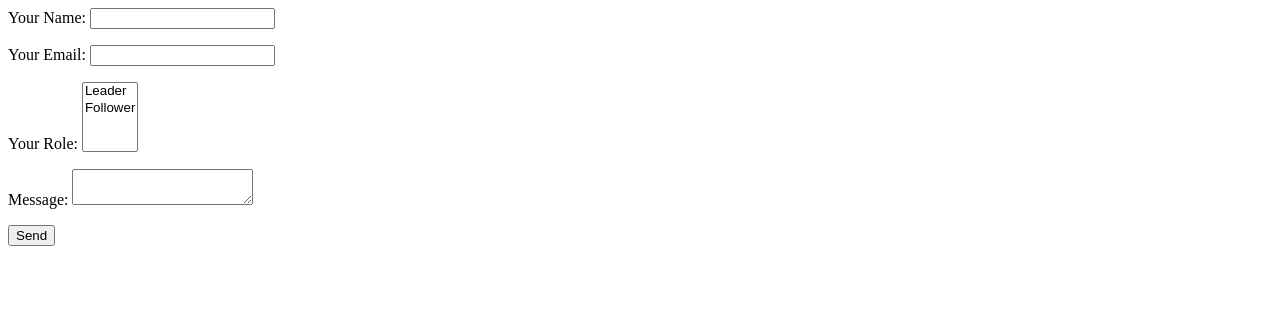
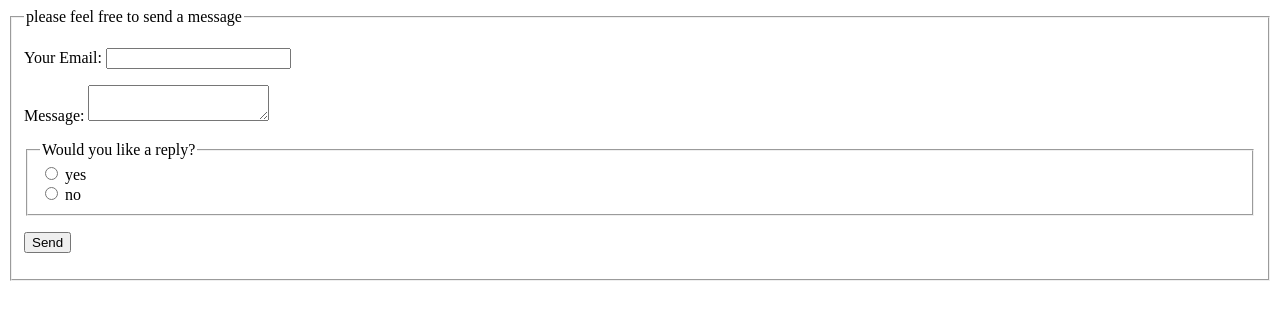
Before and after one commit to IManaloIDMX225/form-example, a plain HTML site: page index.html in a window 1280 px wide. Drawn offline with Linux system fonts and the light colour scheme.

Commit message:
edit form

```diff
--- a/index.html
+++ b/index.html
@@ -1,20 +1,22 @@
 <form name="contact" method="POST" data-netlify="true">
-    <p>
-      <label>Your Name: <input type="text" name="name" /></label>
-    </p>
+    <fieldset>
+        <legend>please feel free to send a message</legend>
         <p>
             <label>Your Email: <input type="email" name="email" /></label>
         </p>
-    <p>
-      <label>Your Role: <select name="role[]" multiple>
-        <option value="leader">Leader</option>
-        <option value="follower">Follower</option>
-      </select></label>
-    </p>
+
         <p>
             <label>Message: <textarea name="message"></textarea></label>
         </p>
+        <fieldset>
+            <legend>
+                Would you like a reply?
+            </legend>
+            <input type="radio" name="reply" value="yes"> yes<br>
+            <input type="radio" name="reply" value="no"> no<br>
+        </fieldset>
         <p>
             <button type="submit">Send</button>
         </p>
+    </fieldset>
 </form>
```
Lines whose indentation alone changed are shown as unchanged.
